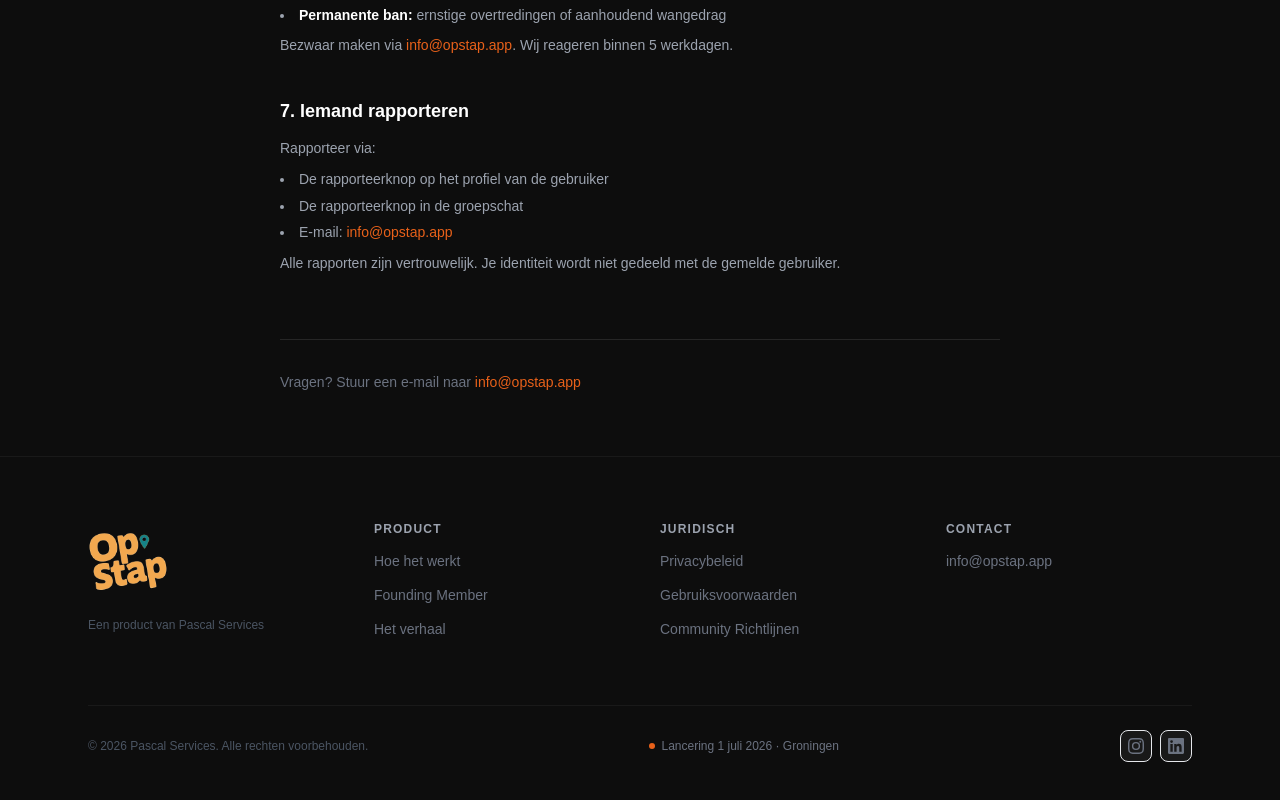
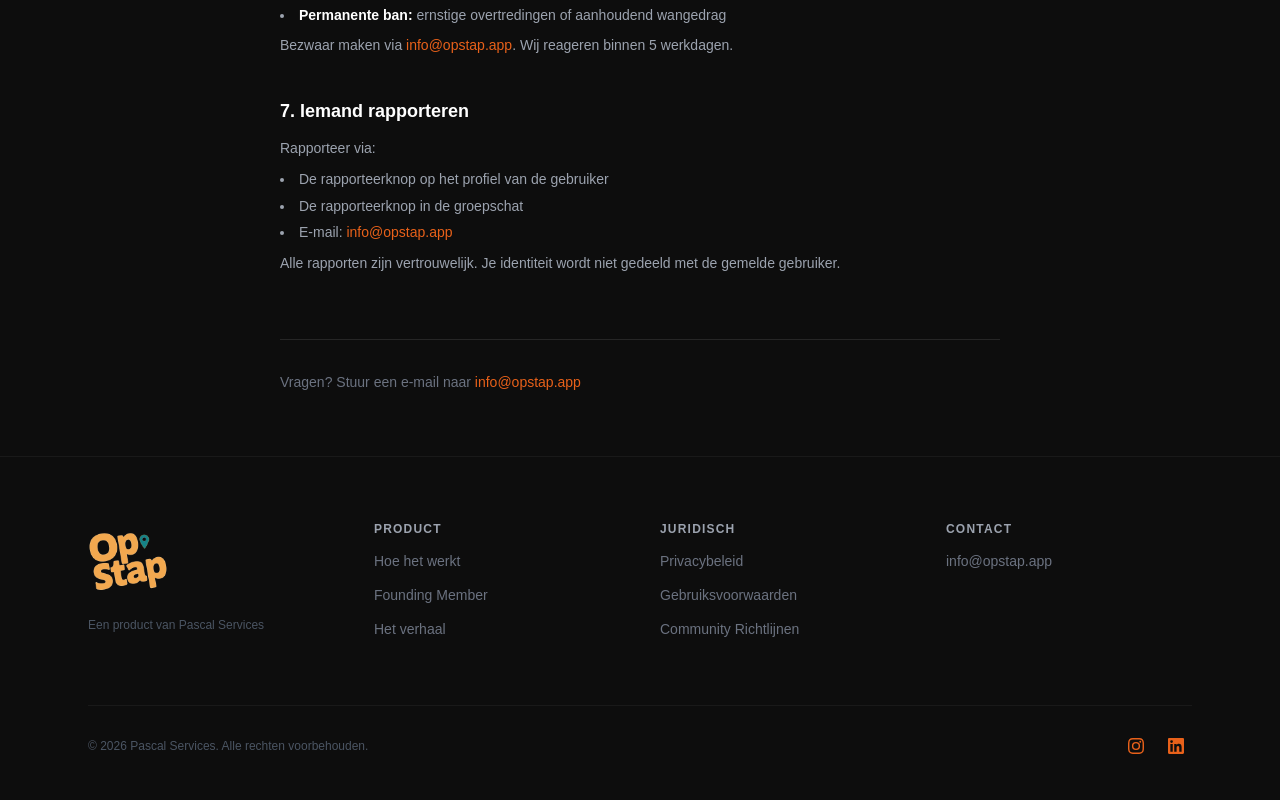
Before and after one commit to pascalwiersma/opstap-website, a Next.js app: page /richtlijnen in a window 1280 px wide. Shown: the part 1648-2448 px from the top of the page. Built offline with nearby package versions, Linux system fonts and the light colour scheme.

Commit message:
fix: juiste Google Play icon, lancering tekst weg uit footer

```diff
--- a/components/Footer.tsx
+++ b/components/Footer.tsx
@@ -64,10 +64,6 @@ export default function Footer() {
           <p className="text-gray-600 text-xs">
             © {new Date().getFullYear()} Pascal Services. Alle rechten voorbehouden.
           </p>
-          <div className="flex items-center gap-1.5">
-            <span className="w-1.5 h-1.5 rounded-full bg-[#E8611A] animate-pulse" />
-            <span className="text-xs text-gray-500">Lancering 1 juli 2026 · Groningen</span>
-          </div>
           <SocialIcons />
         </div>
       </div>
--- a/components/Hero.tsx
+++ b/components/Hero.tsx
@@ -76,7 +76,7 @@ function AppleIcon() {
 function PlayStoreIcon() {
   return (
     <svg className="w-7 h-7 shrink-0" viewBox="0 0 24 24" fill="currentColor">
-      <path d="M3.18 23.76c.3.17.64.22.99.14l13.23-7.63L14.07 13zm17.14-9.99L17.5 12.26l3.36-1.94c.56-.33.56-1.25 0-1.58L17.5 6.8 14.07 11zm-16.15 8.17 10.44-10.44-3.35-3.35zM3.18.24l.01.01 13.22 7.63-3.34 3.34L3.18.24z" />
+      <path d="M3.609 1.814L13.792 12 3.61 22.186a.996.996 0 01-.61-.92V2.734a1 1 0 01.609-.92zm10.89 10.893l2.302 2.302-10.937 6.333 8.635-8.635zm3.199-1.847c.528.303.822.858.822 1.14 0 .282-.29.837-.822 1.14L15.6 13.4l-2.302-2.302 8.4-8.4zM5.864 2.658L16.8 8.99l-2.302 2.302-8.634-8.634z" />
     </svg>
   );
 }
--- a/components/SocialIcons.tsx
+++ b/components/SocialIcons.tsx
@@ -8,7 +8,7 @@ export default function SocialIcons({ size = 'md' }: { size?: 'sm' | 'md' }) {
         href="https://www.instagram.com/opstap_app/"
         target="_blank"
         rel="noopener noreferrer"
-        className={`${dim} rounded-lg bg-white/5 hover:bg-[#E8611A]/20 border border-white/8 hover:border-[#E8611A]/30 flex items-center justify-center text-gray-500 hover:text-[#E8611A] transition-all`}
+        className={`${dim} flex items-center justify-center text-[#E8611A] hover:opacity-70 transition-opacity`}
         aria-label="Instagram"
       >
         <svg className={icon} fill="currentColor" viewBox="0 0 24 24">
@@ -19,7 +19,7 @@ export default function SocialIcons({ size = 'md' }: { size?: 'sm' | 'md' }) {
         href="https://www.linkedin.com/search/results/groups/?keywords=OpStap&origin=SWITCH_SEARCH_VERTICAL"
         target="_blank"
         rel="noopener noreferrer"
-        className={`${dim} rounded-lg bg-white/5 hover:bg-[#E8611A]/20 border border-white/8 hover:border-[#E8611A]/30 flex items-center justify-center text-gray-500 hover:text-[#E8611A] transition-all`}
+        className={`${dim} flex items-center justify-center text-[#E8611A] hover:opacity-70 transition-opacity`}
         aria-label="LinkedIn"
       >
         <svg className={icon} fill="currentColor" viewBox="0 0 24 24">
```
